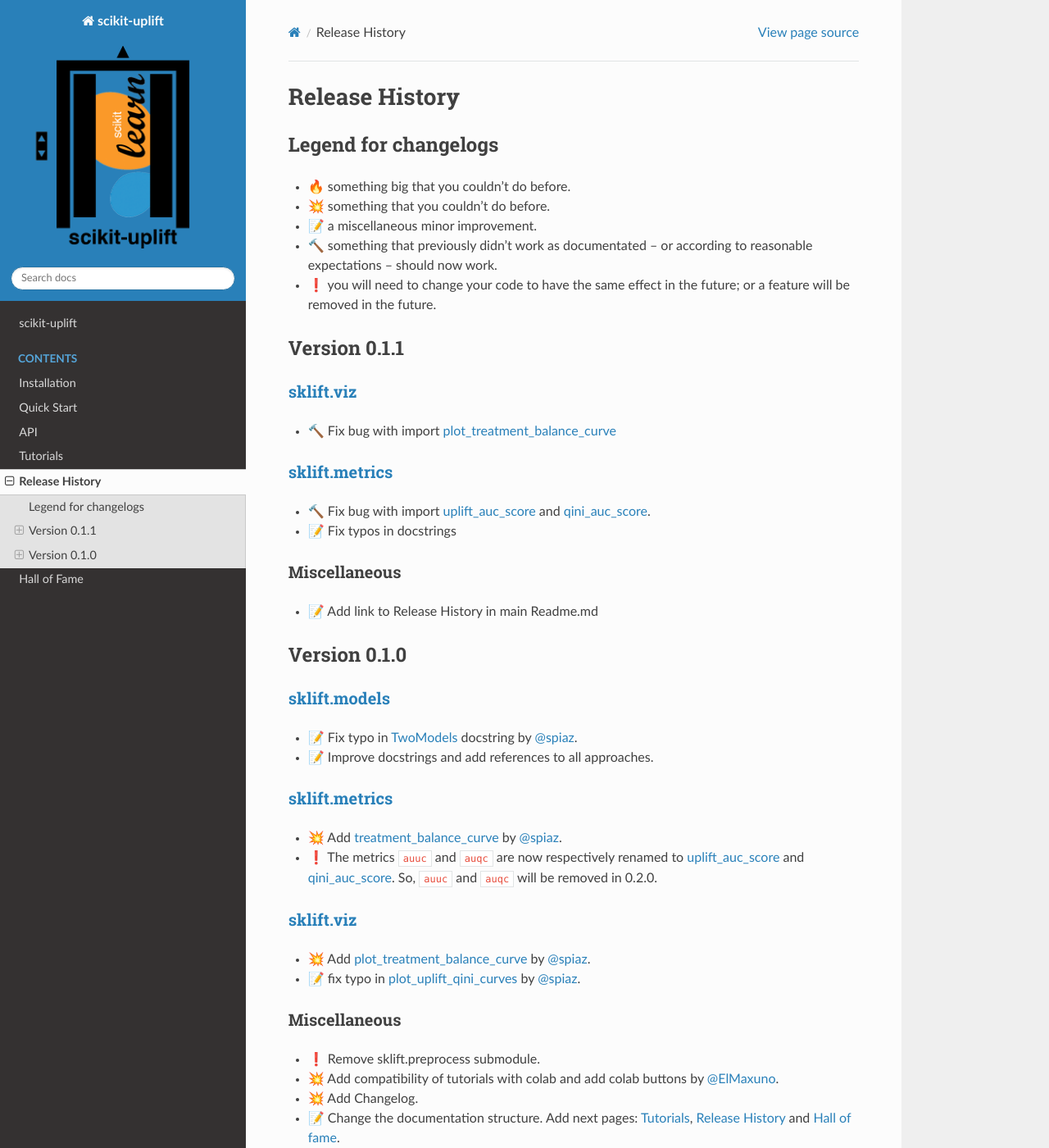
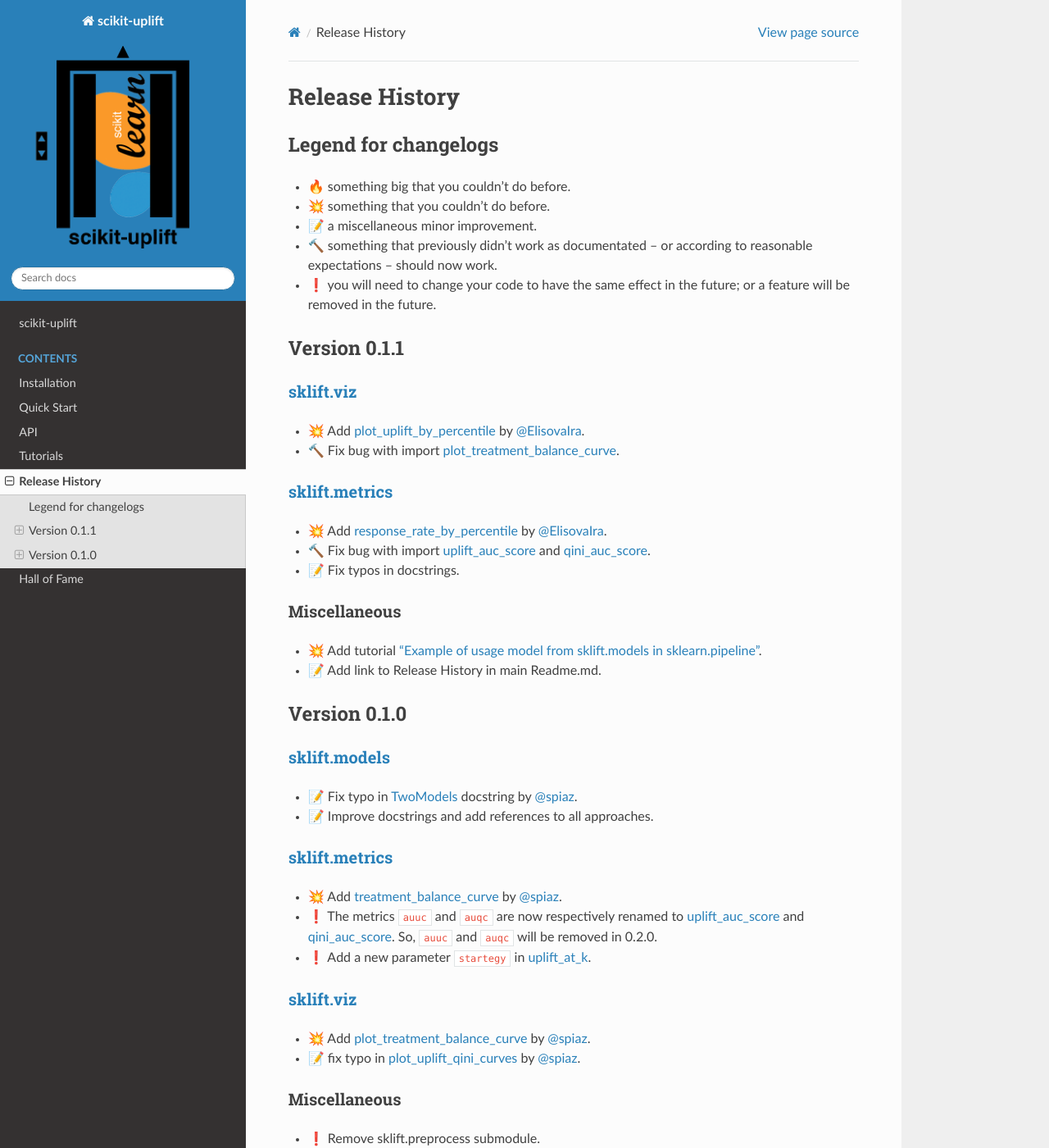
Before and after one commit to maks-sh/scikit-uplift, a Sphinx documentation site: the page built from docs/changelog.md, in a window 1280 px wide and 1400 px high. Shown: the whole window at 82% size. Built offline with Sphinx 7.4.7 and the Read the Docs theme 2.0.0, drawn with Linux system fonts in a browser that asks for light colours.

Commit message:
:memo: Add changes in changelog

```diff
--- a/docs/changelog.md
+++ b/docs/changelog.md
@@ -12,16 +12,19 @@
 
 ### [sklift.viz](https://scikit-uplift.readthedocs.io/en/latest/api/viz.html)
 
-* 🔨 Fix bug with import [plot_treatment_balance_curve](https://scikit-uplift.readthedocs.io/en/latest/api/viz.html#sklift.viz.base.plot_treatment_balance_curve)
+* 💥 Add [plot_uplift_by_percentile](https://scikit-uplift.readthedocs.io/en/latest/api/viz.html#sklift.viz.base.plot_uplift_by_percentile) by [@ElisovaIra](https://github.com/ElisovaIra).
+* 🔨 Fix bug with import [plot_treatment_balance_curve](https://scikit-uplift.readthedocs.io/en/latest/api/viz.html#sklift.viz.base.plot_treatment_balance_curve).
 
 ### [sklift.metrics](https://scikit-uplift.readthedocs.io/en/latest/api/metrics.html)
 
+* 💥 Add [response_rate_by_percentile](https://scikit-uplift.readthedocs.io/en/latest/api/viz.html#sklift.metrics.metrics.response_rate_by_percentile) by [@ElisovaIra](https://github.com/ElisovaIra).
 * 🔨 Fix bug with import [uplift_auc_score](https://scikit-uplift.readthedocs.io/en/latest/api/metrics.html#sklift.metrics.metrics.uplift_auc_score) and [qini_auc_score](https://scikit-uplift.readthedocs.io/en/latest/metrics.html#sklift.metrics.metrics.qini_auc_score).
-* 📝 Fix typos in docstrings
+* 📝 Fix typos in docstrings.
 
 ### Miscellaneous
 
-* 📝 Add link to Release History in main Readme.md
+* 💥 Add tutorial ["Example of usage model from sklift.models in sklearn.pipeline"](https://nbviewer.jupyter.org/github/maks-sh/scikit-uplift/blob/master/notebooks/pipeline_usage_EN.ipynb).
+* 📝 Add link to Release History in main Readme.md.
 
 ## Version 0.1.0
 
@@ -34,6 +37,7 @@
 
 * 💥 Add [treatment_balance_curve](https://scikit-uplift.readthedocs.io/en/latest/api/metrics.html#sklift.metrics.metrics.treatment_balance_curve) by [@spiaz](https://github.com/spiaz).
 * ❗️ The metrics `auuc` and `auqc` are now respectively renamed to [uplift_auc_score](https://scikit-uplift.readthedocs.io/en/latest/api/metrics.html#sklift.metrics.metrics.uplift_auc_score) and [qini_auc_score](https://scikit-uplift.readthedocs.io/en/latest/metrics.html#sklift.metrics.metrics.qini_auc_score). So, `auuc` and `auqc` will be removed in 0.2.0.
+* ❗️ Add a new parameter `startegy` in [uplift_at_k](https://scikit-uplift.readthedocs.io/en/latest/metrics.html#sklift.metrics.metrics.uplift_at_k).
 
 ### [sklift.viz](https://scikit-uplift.readthedocs.io/en/latest/api/viz.html)
 
```
